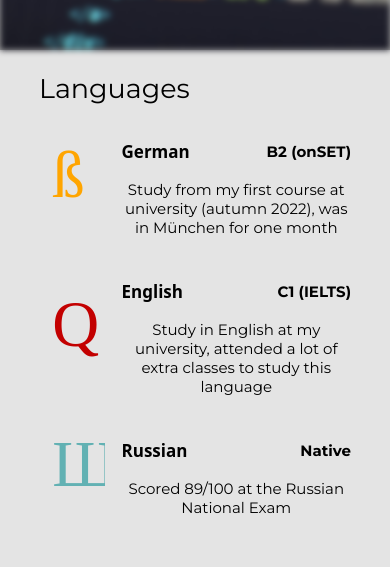
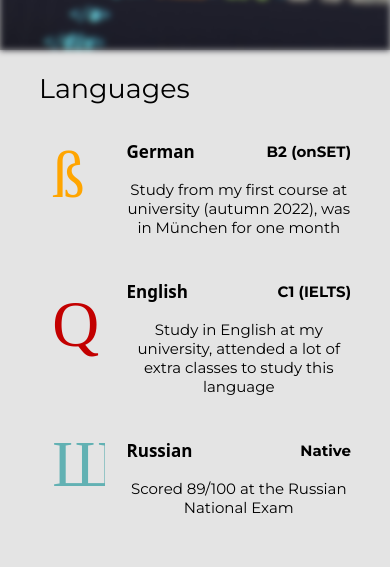
Before and after one commit to Nickolaus-899/portfolio, a React (Create React App) app: page / in a window 390 px wide. Shown: the part 800-1367 px from the top of the page. Built offline with nearby package versions, Linux system fonts and the light colour scheme; the HTML template or start-up script is replaced by a standard one; a web font is replaced by a local one.

Commit message:
fixed language icons (2)

```diff
--- a/src/components/skills/css/languageSkills.css
+++ b/src/components/skills/css/languageSkills.css
@@ -56,6 +56,10 @@
         font-size: 17px;
     }
 
+    .lang-1 {
+        margin-left: 20px;
+    }
+
     .language-icon {
         min-width: 66px;
     }
```
